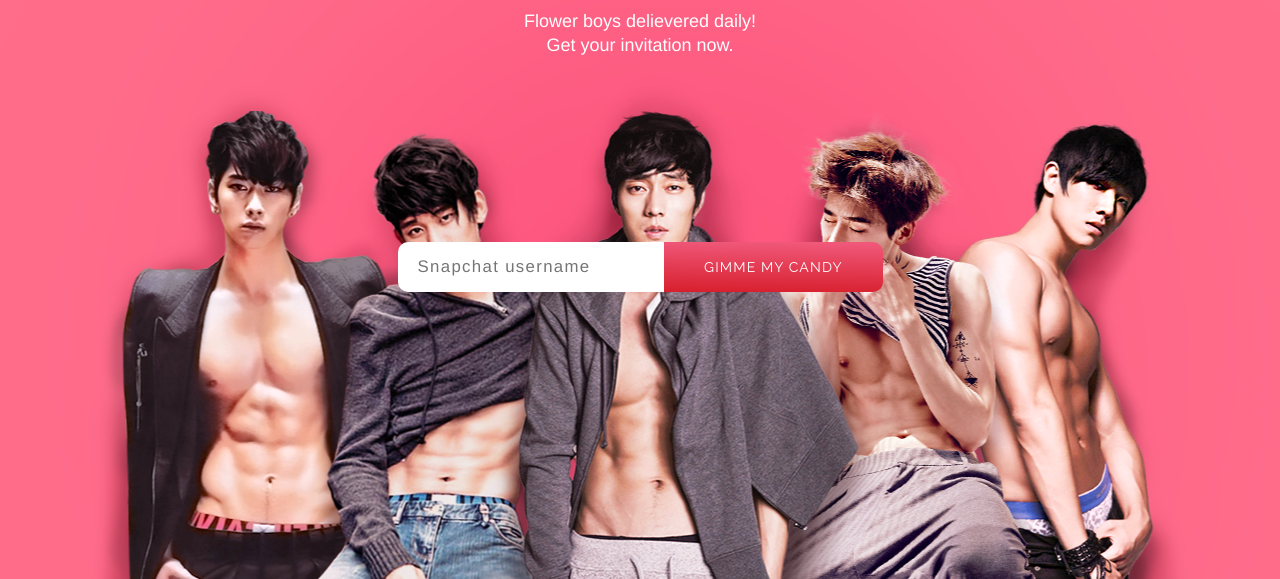
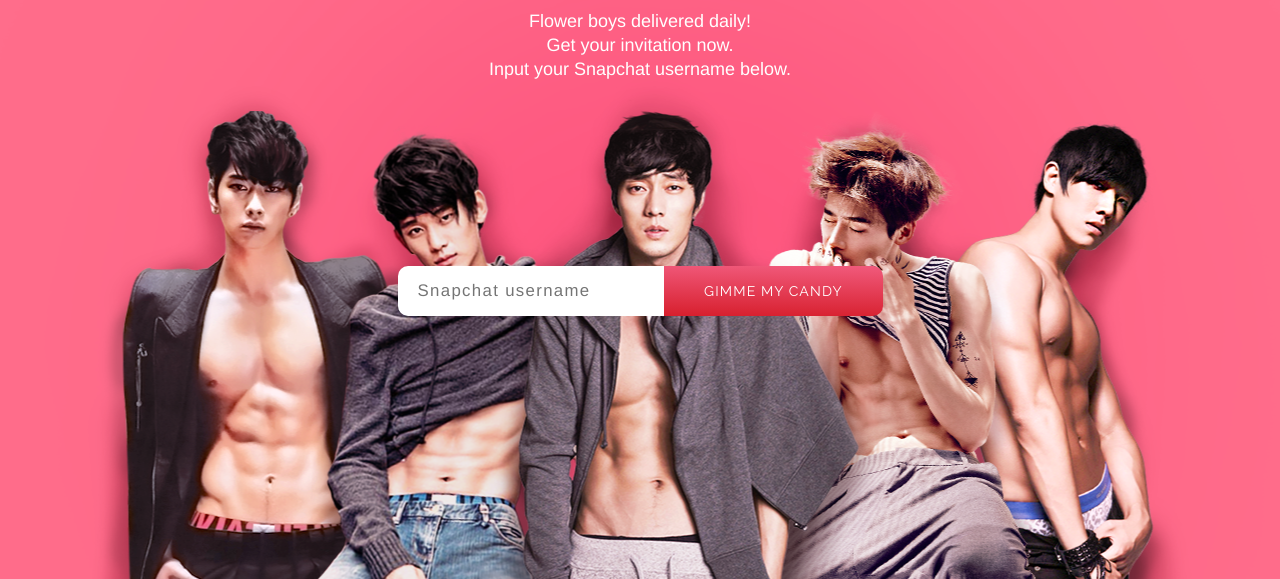
Before and after one commit to abcandy/abcandy.github.io, a plain HTML site: page index.html in a window 1280 px wide. Shown: the part 221-800 px from the top of the page. Drawn offline with nearby package versions, Linux system fonts and the light colour scheme; files that its build step writes are made by us from their sources.

Commit message:
copy changes

```diff
--- a/index.html
+++ b/index.html
@@ -35,9 +35,9 @@
 		<div class="container">
 			<div class="sign-up">
 				<div class="description">
-					<h4>Flower boys delievered daily!</h4>
-
+					<h4>Flower boys delivered daily!</h4>
 					<h4>Get your invitation now. </h4>
+					<h4>Input your Snapchat username below.</h4>
 
 				</div>
 
```
